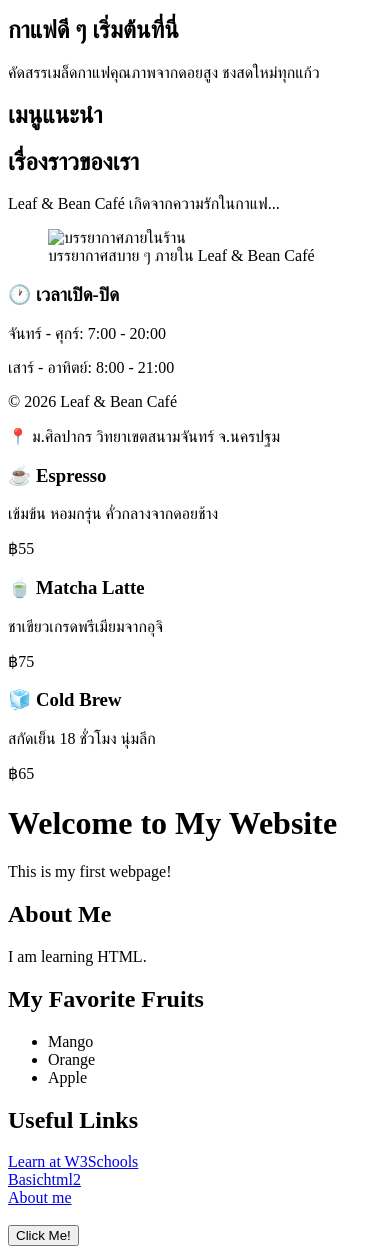
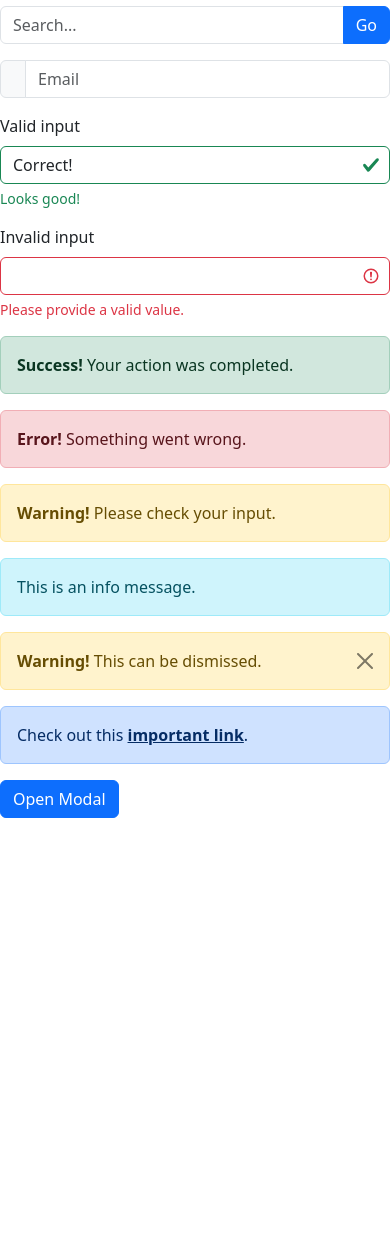
Before and after one commit to ChikenWxn/web, a website: page index.html in a window 390 px wide. Shown: the part 102-1356 px from the top of the page. After the commit the page ends 920 px from the top, so only its background shows below. Drawn offline with nearby package versions, Linux system fonts and the light colour scheme.

Commit message:
git push

```diff
--- /dev/null
+++ b/css/style.css
@@ -0,0 +1,95 @@
+body {
+    font-family: 'Sarabun', sans-serif;
+    font-size: 16px;
+    line-height: 1.8;
+    color: #374151;
+    background-color: #f0fdf4;
+    margin: 0;
+}
+
+/* ── Header ── */
+.site-header {
+    background-color: #166534;
+    color: white;
+    padding: 1rem 2rem;
+}
+.logo {
+    font-size: 1.8rem;
+    font-weight: 700;
+}
+.main-nav a {
+    color: rgba(255,255,255,0.85);
+    text-decoration: none;
+    font-weight: 500;
+    padding: 0.5rem 1rem;
+}
+.main-nav a:hover {
+    color: white;
+}
+
+/* ── Hero ── */
+.hero-section {
+    background: linear-gradient(135deg, #15803d, #22c55e);
+    color: white;
+    text-align: center;
+    padding: 4rem 2rem;
+}
+.hero-section h2 {
+    font-size: 2.5rem;
+    font-weight: 700;
+}
+
+/* ── Menu Section ── */
+#menu {
+    background-color: #f0fdf4;
+    padding: 3rem 2rem;
+}
+.section-title {
+    font-size: 1.8rem;
+    font-weight: 700;
+    color: #166534;
+    text-align: center;
+}
+
+/* ── Cards ── */
+.card {
+    background: white;
+    border: 1px solid #dcfce7;
+    border-radius: 12px;
+    padding: 1.5rem;
+}
+.card.featured {
+    border: 2px solid #22c55e;
+}
+.card-title {
+    font-size: 1.2rem;
+    font-weight: 600;
+    color: #1f2937;
+}
+.card-desc {
+    color: #6b7280;
+    font-size: 0.9rem;
+}
+.price {
+    font-size: 1.3rem;
+    font-weight: 700;
+    color: #16a34a;
+}
+.badge {
+    font-size: 0.7rem;
+    font-weight: 600;
+    padding: 0.2rem 0.6rem;
+    border-radius: 20px;
+    text-transform: uppercase;
+}
+.bestseller { background: #fef9c3; color: #854d0e; }
+.new { background: #dcfce7; color: #166534; }
+
+/* ── Footer ── */
+.site-footer {
+    background-color: #14532d;
+    color: rgba(255,255,255,0.8);
+    text-align: center;
+    padding: 2rem;
+    font-size: 0.9rem;
+}
--- a/index.html
+++ b/index.html
@@ -1,91 +1,109 @@
 <!DOCTYPE html>
-<html>
+<html lang="th">
 <head>
     <meta charset="UTF-8">
-    <title>Akkarin's Note</title>
-
+    <meta name="viewport" content="width=device-width, initial-scale=1.0">
+    <title>My Bootstrap Site</title>
+    <!-- Bootstrap CSS -->
+    <link href="https://cdn.jsdelivr.net/npm/bootstrap@5.3.3/dist/css/bootstrap.min.css" rel="stylesheet">
 </head>
 <body>
-    <header>
-    <h1>🍃 Leaf & Bean Café</h1>
-    <nav>
-        <a href="#menu">เมนู</a>
-        <a href="#about">เกี่ยวกับเรา</a>
-        <a href="#contact">ติดต่อ</a>
-    </nav>
-    </header>
-<main>
-    <!-- ส่วน Hero -->
-    <section>
-        <h2>กาแฟดี ๆ เริ่มต้นที่นี่</h2>
-        <p>คัดสรรเมล็ดกาแฟคุณภาพจากดอยสูง ชงสดใหม่ทุกแก้ว</p>
-    </section>
+<!-- Text Addon -->
+<div class="input-group mb-3">
+    <span class="input-group-text">@</span>
+    <input type="text" class="form-control" placeholder="Username">
+</div>
 
-    <!-- ส่วนเมนู -->
-    <section>
-        <h2>เมนูแนะนำ</h2>
-        <!-- จะเพิ่มการ์ดเมนูใน Section 2 -->
-    </section>
+<!-- Multiple Inputs -->
+<div class="input-group mb-3">
+    <span class="input-group-text">$</span>
+    <input type="text" class="form-control" placeholder="Amount">
+    <span class="input-group-text">.00</span>
+</div>
 
-    <!-- เรื่องราวร้าน — เนื้อหาอิสระ ใช้ <article> -->
-    <article>
-        <h2>เรื่องราวของเรา</h2>
-        <p>Leaf & Bean Café เกิดจากความรักในกาแฟ...</p>
-        <figure>
-            <img src="cafe-interior.jpg" alt="บรรยากาศภายในร้าน">
-            <figcaption>บรรยากาศสบาย ๆ ภายใน Leaf & Bean Café</figcaption>
-        </figure>
-    </article>
-</main>
-<aside>
-    <h3>🕐 เวลาเปิด-ปิด</h3>
-    <p>จันทร์ - ศุกร์: 7:00 - 20:00</p>
-    <p>เสาร์ - อาทิตย์: 8:00 - 21:00</p>
-</aside>
+<!-- Button Addon -->
+<div class="input-group mb-3">
+    <input type="text" class="form-control" placeholder="Search...">
+    <button class="btn btn-primary" type="button">Go</button>
+</div>
 
-<footer>
-    <p>&copy; 2026 Leaf & Bean Café</p>
-    <p>📍 ม.ศิลปากร วิทยาเขตสนามจันทร์ จ.นครปฐม</p>
-</footer>
-<div>
-    <!-- การ์ดเมนูที่ 1 -->
-    <div>
-        <h3>☕ Espresso</h3>
-        <p>เข้มข้น หอมกรุ่น คั่วกลางจากดอยช้าง</p>
-        <p>฿55</p>
-    </div>
-    <!-- การ์ดที่ 2 -->
-    <div>
-        <h3>🍵 Matcha Latte</h3>
-        <p>ชาเขียวเกรดพรีเมียมจากอุจิ</p>
-        <p>฿75</p>
-    </div>
-    <!-- การ์ดที่ 3 -->
-    <div>
-        <h3>🧊 Cold Brew</h3>
-        <p>สกัดเย็น 18 ชั่วโมง นุ่มลึก</p>
-        <p>฿65</p>
+<!-- With Icon -->
+<div class="input-group mb-3">
+    <span class="input-group-text"><i class="bi bi-envelope"></i></span>
+    <input type="email" class="form-control" placeholder="Email">
+</div>
+<!-- Valid State -->
+<div class="mb-3">
+    <label class="form-label">Valid input</label>
+    <input type="text" class="form-control is-valid" value="Correct!">
+    <div class="valid-feedback">Looks good!</div>
+</div>
+
+<!-- Invalid State -->
+<div class="mb-3">
+    <label class="form-label">Invalid input</label>
+    <input type="text" class="form-control is-invalid">
+    <div class="invalid-feedback">Please provide a valid value.</div>
+</div>
+<!-- Basic Alerts -->
+<div class="alert alert-success" role="alert">
+    <strong>Success!</strong> Your action was completed.
+</div>
+
+<div class="alert alert-danger" role="alert">
+    <strong>Error!</strong> Something went wrong.
+</div>
+
+<div class="alert alert-warning" role="alert">
+    <strong>Warning!</strong> Please check your input.
+</div>
+
+<div class="alert alert-info" role="alert">
+    <i class="bi bi-info-circle"></i> This is an info message.
+</div>
+
+<!-- Dismissible Alert -->
+<div class="alert alert-warning alert-dismissible fade show" role="alert">
+    <strong>Warning!</strong> This can be dismissed.
+    <button type="button" class="btn-close" data-bs-dismiss="alert"></button>
+</div>
+
+<!-- Alert with Link -->
+<div class="alert alert-primary" role="alert">
+    Check out this <a href="#" class="alert-link">important link</a>.
+</div>
+<!-- Button to trigger modal -->
+<button type="button" class="btn btn-primary"
+        data-bs-toggle="modal" data-bs-target="#myModal">
+    Open Modal
+</button>
+
+<!-- Modal Structure -->
+<div class="modal fade" id="myModal" tabindex="-1">
+    <div class="modal-dialog">
+        <div class="modal-content">
+            <!-- Header -->
+            <div class="modal-header">
+                <h5 class="modal-title">Modal Title</h5>
+                <button type="button" class="btn-close"
+                        data-bs-dismiss="modal"></button>
+            </div>
+            <!-- Body -->
+            <div class="modal-body">
+                <p>Modal body text goes here.</p>
+            </div>
+            <!-- Footer -->
+            <div class="modal-footer">
+                <button type="button" class="btn btn-secondary"
+                        data-bs-dismiss="modal">Close</button>
+                <button type="button" class="btn btn-primary">
+                    Save changes
+                </button>
+            </div>
+        </div>
     </div>
 </div>
-    <h1>Welcome to My Website</h1>
-    <p>This is my first webpage!</p>
-
-    <h2>About Me</h2>
-    <p>I am learning HTML.</p>
-
-    <h2>My Favorite Fruits</h2>
-    <ul>
-        <li>Mango</li>
-        <li>Orange</li>
-        <li>Apple</li>
-    </ul>
-
-    <h2>Useful Links</h2>
-    <a href="https://www.w3schools.com">Learn at W3Schools</a><br>
-    <a href="pages/basichtml2.html" target="_blank">Basichtml2</a><br>
-    <a href="aboutme.html" target="_blank">About me</a>
-
-    <br><br>
-    <button>Click Me!</button>
+    <!-- Bootstrap JS Bundle (Popper รวมอยู่ด้วย) -->
+    <script src="https://cdn.jsdelivr.net/npm/bootstrap@5.3.3/dist/js/bootstrap.bundle.min.js"></script>
 </body>
 </html>
--- /dev/null
+++ b/package.json
@@ -0,0 +1,5 @@
+{
+  "dependencies": {
+    "bootstrap": "^5.3.3"
+  }
+}
```
Also changed, not shown: test-button.html (added, +3 -0 lines), 1 other file.
